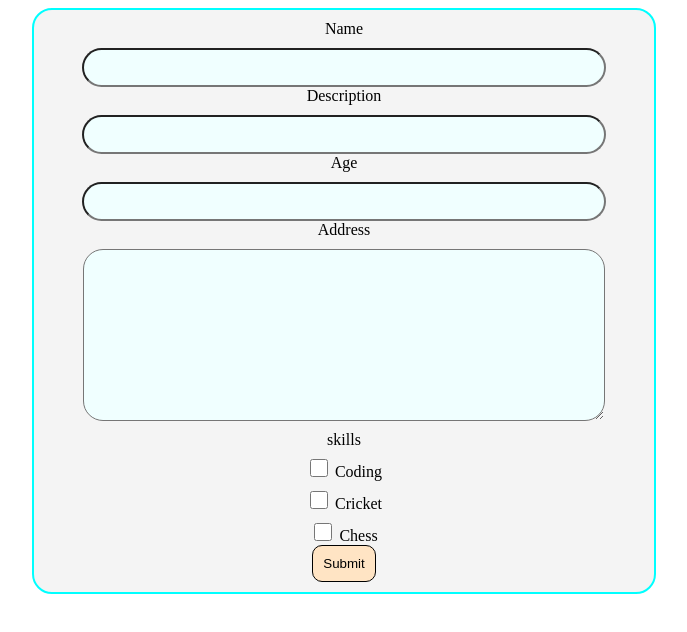
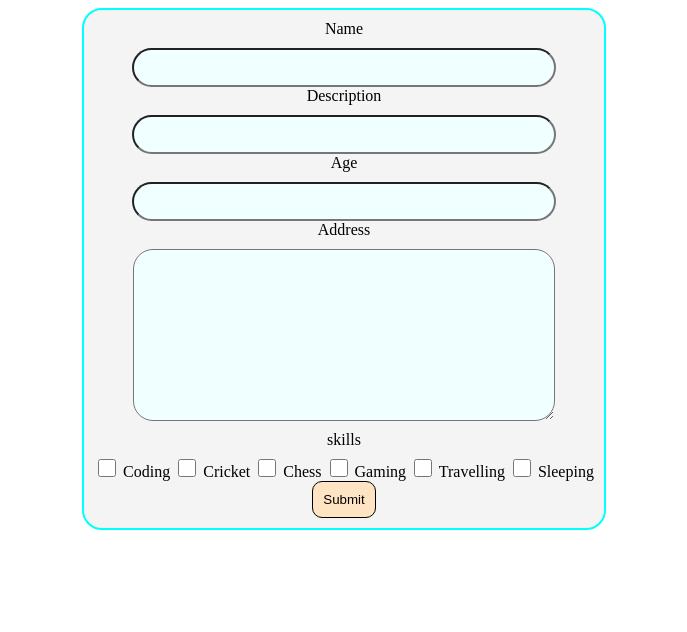
Before and after one commit to SinghNarayan/JS-Training, a plain HTML site: page index.html in a window 1280 px wide. Shown: the whole page, without its empty margins (296-983 px from the left). Drawn offline with Linux system fonts and the light colour scheme.

Commit message:
created constructer and made card from form@Narayan

```diff
--- a/index.html
+++ b/index.html
@@ -10,11 +10,14 @@
     <style>
         .parent{
             display: flex;
-            flex-direction: column;
+            flex-direction: row;
             justify-content: center;
             align-items: center;
             width: 100%;
             overflow: hidden;
+        }
+        .checkbox{
+            display: inline-block;
         }
          .input-form {
             display: flex;
@@ -22,7 +25,7 @@
             justify-content: center;
             align-items: center;
             padding: 10px;
-            width: 600px;
+            width: 500px;
             height: auto;
             border-radius: 20px;
             border: 2px solid aqua;
@@ -31,7 +34,7 @@
 
         .input1 {
             padding: 10px;
-            width: 500px;
+            width: 400px;
             margin-top: 10px;
             background-color: azure;
             color: black;
@@ -49,7 +52,7 @@
         textarea {
             margin-top: 10px;
             margin-bottom: 10px;
-            width: 500px;
+            width: 400px;
             padding: 10px;
             background-color: azure;
             color: black;
@@ -83,7 +86,6 @@
         }
     </style>
 </head>
-
 <body>
     <div class="parent">
         <div class="input-form">
@@ -96,6 +98,7 @@
             <label for="address">Address</label>
             <textarea name="address" id="address" cols="30" rows="10"></textarea>
             <label>skills</label>
+            <div class="checkbox">
                 <label for="coding">
                     <input type="checkbox" id="coding" name="skills" value="coding"> Coding
                 </label>
@@ -105,10 +108,19 @@
                 <label for="Chess">
                     <input type="checkbox" id="Chess" name="skills" value="Chess"> Chess
                 </label>
-
-
+                <label for="Gaming">
+                    <input type="checkbox" id="Gaming" name="skills" value="Gaming"> Gaming
+                </label>
+                <label for="Travelling">
+                    <input type="checkbox" id="Travelling" name="skills" value="Travelling"> Travelling
+                </label>
+                <label for="Sleeping">
+                    <input type="checkbox" id="Sleeping" name="skills" value="Sleeping"> Sleeping
+                </label>
+            </div>
             <button class="" id="createCard" onclick="createCard();">Submit</button>
         </div>
+
     </div>
     <div class="main">
 
@@ -137,13 +149,12 @@
             'margin': '0px',
             'overflow': 'hidden'
         });
+
+        function showRecords(arr) {
         var cardContainer = document.createElement('DIV');
         var img = document.createElement('IMG');
         var text = document.createElement('p');
         var hobbies = document.createElement('ul');
-
-        function showRecords(arr) {
-            console.log(arr.length);
             if (arr.length) {
                 for (let j = 0; j < arr.length; j++) {
                     cardContainer.classList.add('card');
@@ -153,7 +164,7 @@
                     css(img, { 'height': '150px', 'width': '150px', 'margin-top': '4px', 'padding': '5px', 'border': '1px solid white', 'border-radius': '50%' });
                     cardContainer.appendChild(img);
                     if (arr[j].name) {
-                        text.innerHTML = arr[j].name;
+                        text.innerHTML = `${arr[j].name} <sub>${arr[j].age}</sub>` ;
                         css(text,
                             {
                                 'color': 'Lightblue',
@@ -237,6 +248,7 @@
             cardsData.push(this);
             console.log(cardsData);
             showRecords(cardsData);
+            cardsData = []
         }
     </script>
 </body>
```
Lines whose indentation alone changed are shown as unchanged.
